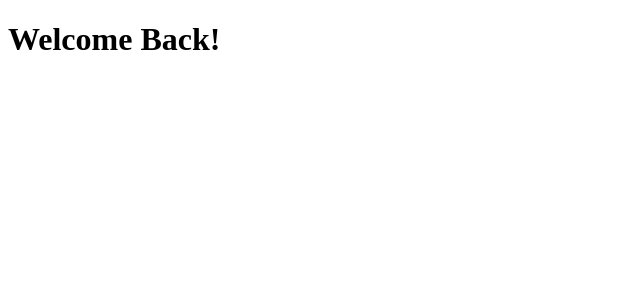
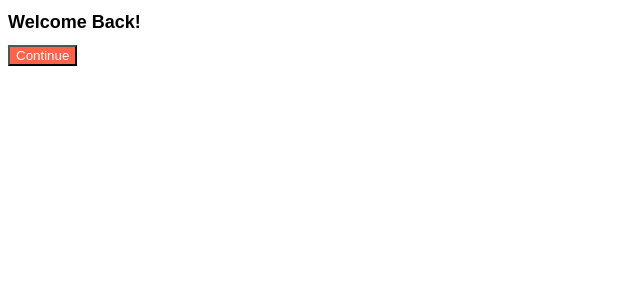
Before and after one commit to Aierse/Study, a React (Create React App) app in the folder TypeScript/nomadcoder/ReactJS/react-for-beginners/: page / in a window 1280 px wide. Shown: the top 300 px of the page, without its empty margins (0-640 px from the left). Built offline with nearby package versions, Linux system fonts and the light colour scheme.

Commit message:
learn: css allowcate
Tour of CRA
css를 모듈화하여 원하는 컴포넌트만 적용시킬 수 있음

```diff
--- a/TypeScript/nomadcoder/ReactJS/react-for-beginners/package.json
+++ b/TypeScript/nomadcoder/ReactJS/react-for-beginners/package.json
@@ -6,6 +6,7 @@
     "@testing-library/jest-dom": "^5.16.5",
     "@testing-library/react": "^13.4.0",
     "@testing-library/user-event": "^13.5.0",
+    "prop-types": "^15.8.1",
     "react": "^18.2.0",
     "react-dom": "^18.2.0",
     "react-scripts": "5.0.1",
--- a/TypeScript/nomadcoder/ReactJS/react-for-beginners/src/App.js
+++ b/TypeScript/nomadcoder/ReactJS/react-for-beginners/src/App.js
@@ -1,7 +1,11 @@
+import Button from "./Button";
+import styles from "./App.module.css";
+
 function App() {
   return (
     <div>
-      <h1>Welcome Back!</h1>
+      <h1 className={styles.title}>Welcome Back!</h1>
+      <Button text="Continue" />
     </div>
   );
 }
--- /dev/null
+++ b/TypeScript/nomadcoder/ReactJS/react-for-beginners/src/App.module.css
@@ -0,0 +1,4 @@
+.title {
+  font-family: Arial, Helvetica, sans-serif;
+  font-size: 18px;
+}
--- /dev/null
+++ b/TypeScript/nomadcoder/ReactJS/react-for-beginners/src/Button.js
@@ -0,0 +1,12 @@
+import styles from "./Button.module.css";
+import PropTypes from "prop-types";
+
+function Button({ text }) {
+  return <button className={styles.btn}>{text}</button>;
+}
+
+Button.propTypes = {
+  text: PropTypes.string.isRequired,
+};
+
+export default Button;
--- /dev/null
+++ b/TypeScript/nomadcoder/ReactJS/react-for-beginners/src/Button.module.css
@@ -0,0 +1,4 @@
+.btn {
+  background-color: tomato;
+  color: white;
+}
```
Also changed, not shown: 1 other file (tests, documents, lock files or other folders).
